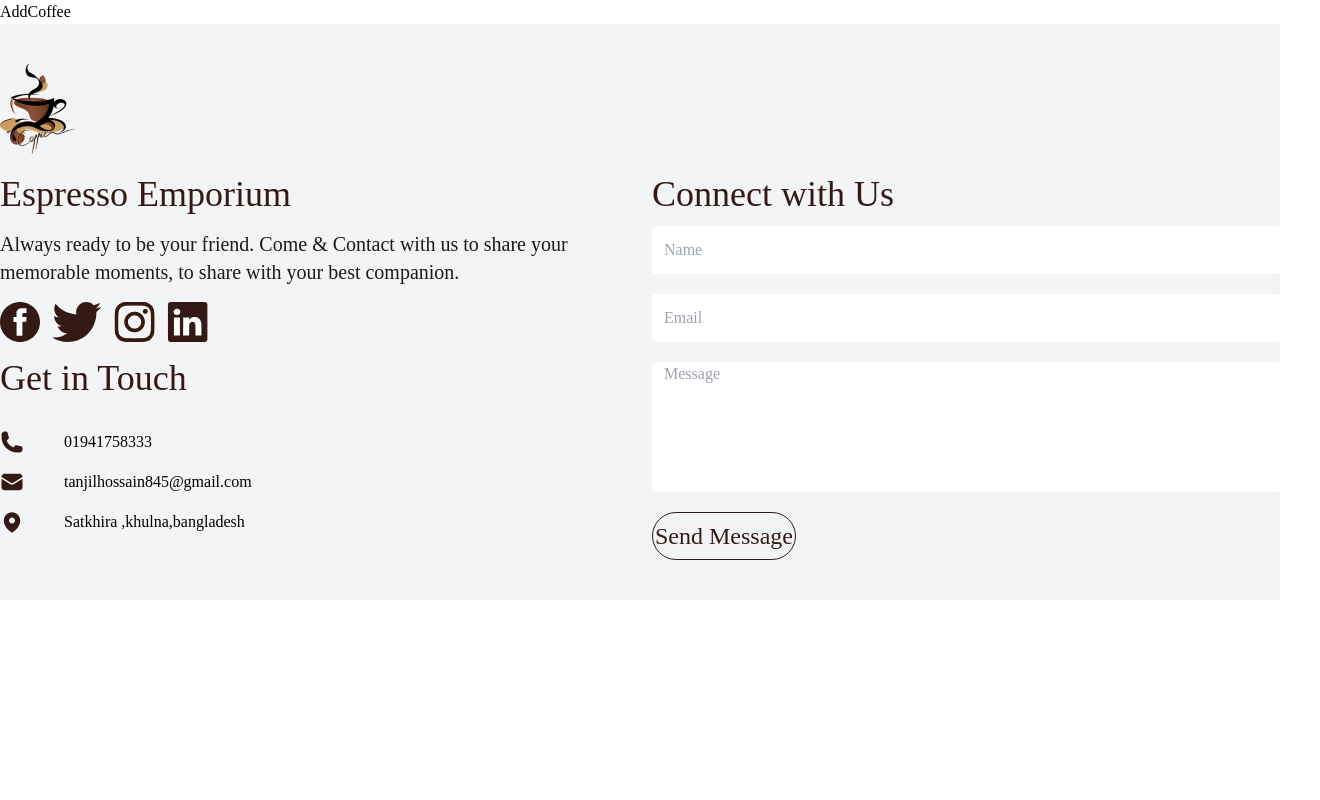
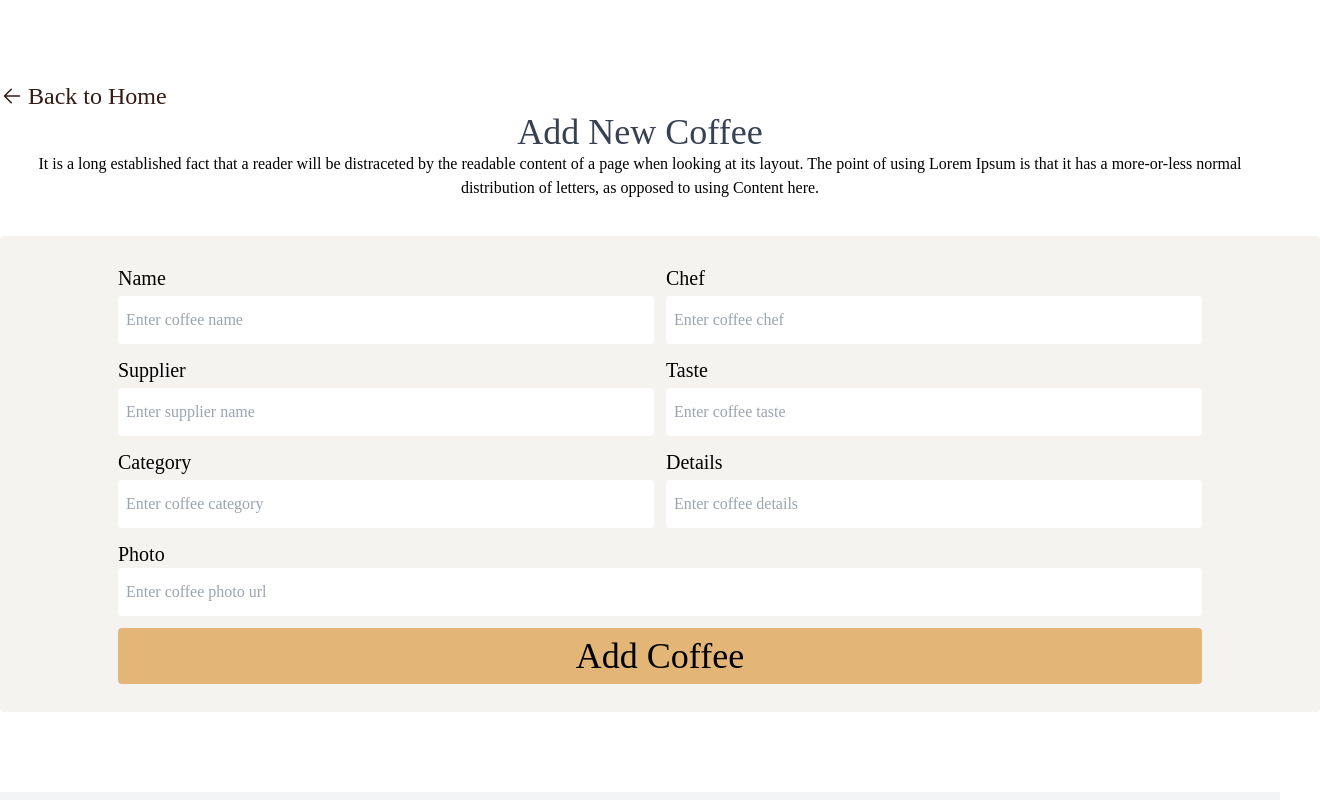
Before and after one commit to Tanjilhossaintamim/coffee-shop-client, a React (Vite) app: page /add-coffee in a window 1280 px wide. Shown: the top 800 px of the page, 1320 px wide, since content can reach past the window. Built offline with nearby package versions, Linux system fonts and the light colour scheme; a web font is replaced by a local one.

Commit message:
compleate add coffee form

```diff
--- a/src/pages/AddCoffee/AddCoffee.jsx
+++ b/src/pages/AddCoffee/AddCoffee.jsx
@@ -1,5 +1,138 @@
+import { Link } from "react-router-dom";
+
 const AddCoffee = () => {
-  return <div>AddCoffee</div>;
+  const handelAddCoffee = (e) => {
+    e.preventDefault();
+    const form = e.target;
+    const name = form.name.value;
+    const chef = form.chef.value;
+    const supplier = form.supplier.value;
+    const teste = form.teste.value;
+    const category = form.category.value;
+    const details = form.details.value;
+    const photo = form.photo.value;
+    console.log(name, chef, supplier, teste, category, details,photo);
+  };
+  return (
+    <div className=" py-20">
+      <div className="max-w-[1360px] mx-auto">
+        <Link
+          to={"/"}
+          className="flex items-center gap-1 text-color-cofee text-2xl"
+        >
+          <svg
+            xmlns="http://www.w3.org/2000/svg"
+            width="24"
+            height="24"
+            viewBox="0 0 24 24"
+            fill="none"
+          >
+            <path
+              d="M19.5 12H4.5M4.5 12L11.25 18.75M4.5 12L11.25 5.25"
+              stroke="#331A15"
+              strokeWidth="1.5"
+              strokeLinecap="round"
+              strokeLinejoin="round"
+            />
+          </svg>
+          <span>Back to Home</span>
+        </Link>
+        <div className="text-center">
+          <h1 className="text-4xl text-[#374151]">Add New Coffee</h1>
+          <p>
+            It is a long established fact that a reader will be distraceted by
+            the readable content of a page when looking at its layout. The point
+            of using Lorem Ipsum is that it has a more-or-less normal
+            distribution of letters, as opposed to using Content here.
+          </p>
+        </div>
+        <div className="lg:w-[1320px] mx-auto py-7 rounded flex justify-center mt-9 bg-[#F4F3F0]">
+          <form className="" onSubmit={handelAddCoffee}>
+            <div className="flex flex-col lg:flex-row items-center gap-3 mb-3">
+              <div className="flex flex-col  w-[536px] gap-1">
+                <label className="text-xl text-color-dark2">Name</label>
+                <input
+                  type="text"
+                  name="name"
+                  placeholder="Enter coffee name"
+                  className="h-12 px-2 rounded"
+                />
+              </div>
+              <div className="flex flex-col w-[536px] gap-1">
+                <label className="text-xl text-color-dark2">Chef</label>
+                <input
+                  type="text"
+                  name="chef"
+                  placeholder="Enter coffee chef"
+                  className="h-12 px-2 rounded"
+                />
+              </div>
+            </div>
+            <div className="flex flex-col lg:flex-row items-center gap-3 mb-3">
+              <div className="flex flex-col w-[536px] gap-1">
+                <label className="text-xl text-color-dark2">Supplier</label>
+                <input
+                  type="text"
+                  name="supplier"
+                  placeholder="Enter supplier name"
+                  className="h-12 px-2 rounded"
+                />
+              </div>
+              <div className="flex flex-col w-[536px] gap-1">
+                <label htmlFor="chef" className="text-xl text-color-dark2">
+                  Taste
+                </label>
+                <input
+                  type="text"
+                  name="teste"
+                  placeholder="Enter coffee taste"
+                  className="h-12 px-2 rounded"
+                />
+              </div>
+            </div>
+            <div className="flex flex-col lg:flex-row items-center gap-3 mb-3">
+              <div className="flex flex-col w-[536px] gap-1">
+                <label className="text-xl text-color-dark2">Category</label>
+                <input
+                  type="text"
+                  name="category"
+                  placeholder="Enter coffee category"
+                  className="h-12 px-2 rounded"
+                />
+              </div>
+              <div className="flex flex-col w-[536px] gap-1">
+                <label htmlFor="chef" className="text-xl text-color-dark2">
+                  Details
+                </label>
+                <input
+                  type="text"
+                  name="details"
+                  placeholder="Enter coffee details"
+                  className="h-12 px-2 rounded"
+                />
+              </div>
+            </div>
+            <div className="flex flex-col ">
+              <label className="text-xl text-color-dark2">Photo</label>
+              <input
+                type="text"
+                name="photo"
+                placeholder="Enter coffee photo url"
+                className="h-12 px-2 rounded"
+              />
+            </div>
+            <div>
+              <input
+                type="submit"
+                value="Add Coffee"
+                className="text-4xl h-14 bg-color-chocklet w-full mt-3 rounded cursor-pointer"
+              />
+            </div>
+          </form>
+        </div>
+      </div>
+    </div>
+  );
 };
 
 export default AddCoffee;
```
Also changed, not shown: src/redux/features/api/api.jsx (added).
